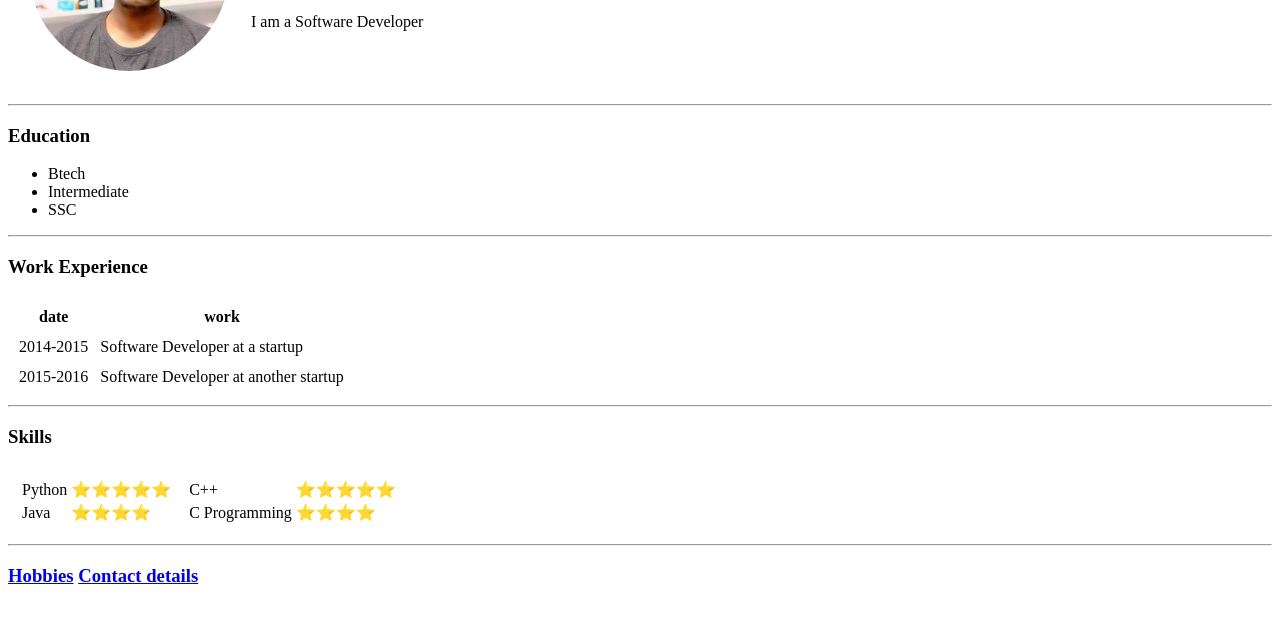
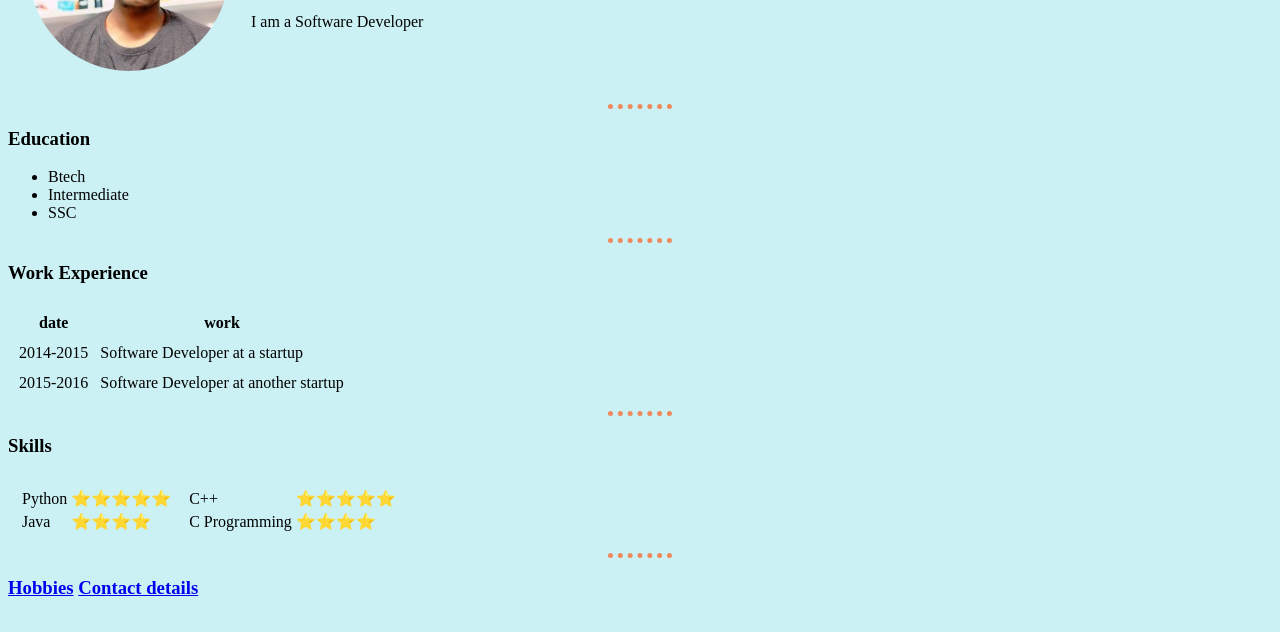
Before and after one commit to upenderrreddy/cv, a plain HTML site: page index.html in a window 1280 px wide. Shown: the part 158-790 px from the top of the page. Drawn offline with Linux system fonts and the light colour scheme.

Commit message:
CSS added

```diff
--- a/index.html
+++ b/index.html
@@ -4,6 +4,19 @@
 <head>
   <meta charset="utf-8">
   <title>Upender's Personal Site</title>
+
+  <style media="screen">
+    body{
+      background-color:#cbf1f5;
+    }
+    hr{
+      border-style: none;
+      border-top-style:dotted;
+      border-color: #f08a5d;
+      border-width: 5px;
+      width: 5%;
+    }
+  </style>
 </head>
 
 <body>
```
